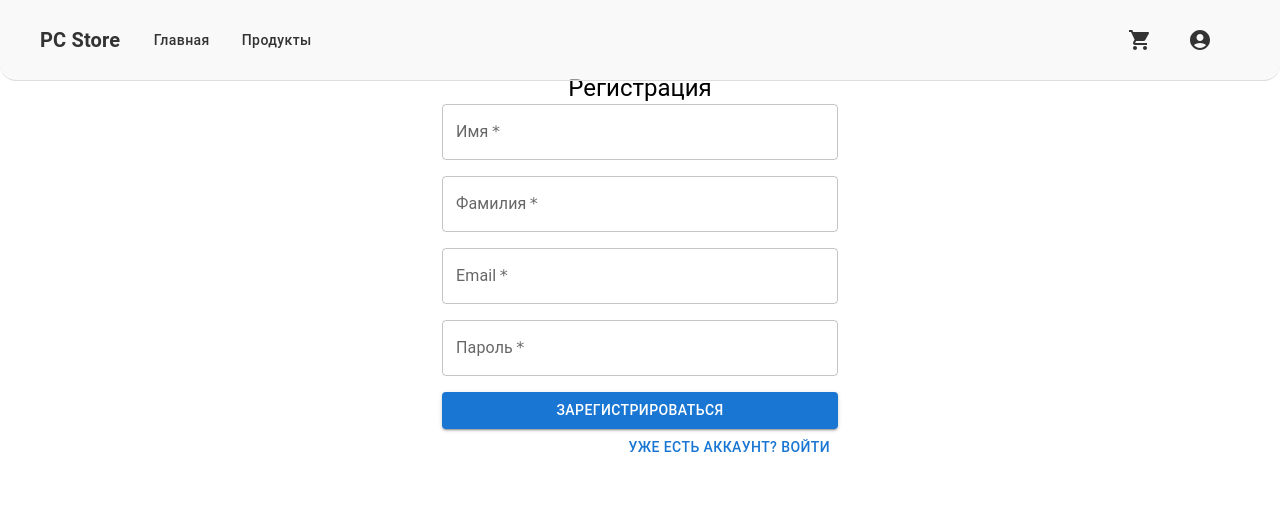
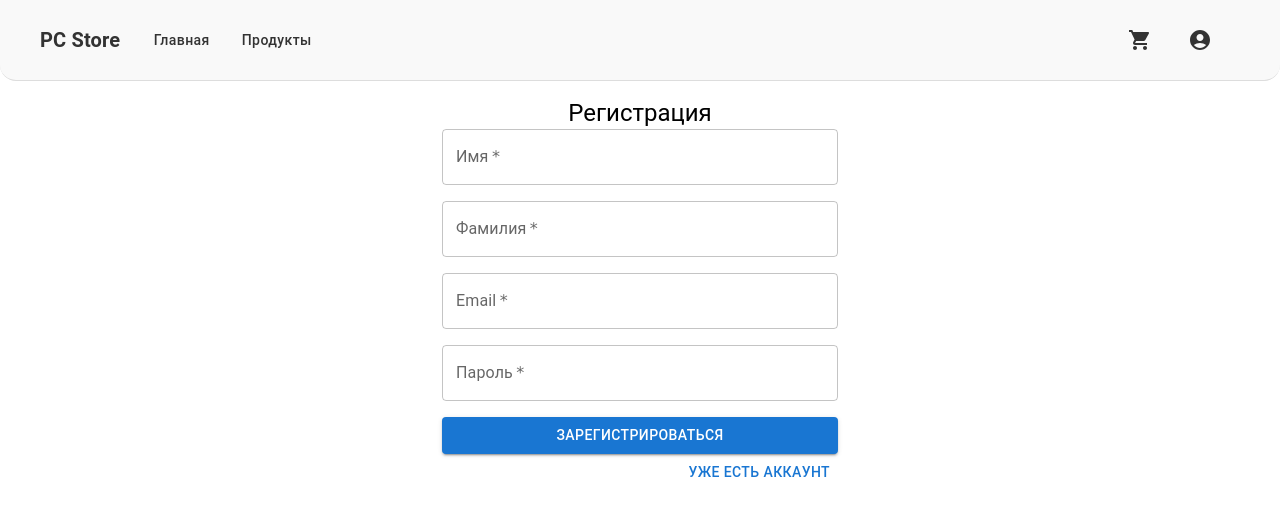
Before and after one commit to 5Cord/fakeStore, a React (Vite) app: page /register in a window 1280 px wide. Shown: the top 516 px of the page. Built offline with nearby package versions, Linux system fonts and the light colour scheme.

Commit message:
Css edits

```diff
--- /dev/null
+++ b/src/pages/Authentication/Auth.module.css
@@ -0,0 +1,3 @@
+.container{
+    margin-top: 2%;
+}
--- a/src/pages/Authentication/Login.jsx
+++ b/src/pages/Authentication/Login.jsx
@@ -2,6 +2,7 @@
 import React, { useState } from 'react';
 import { Container, TextField, Button, Typography, Grid } from '@mui/material';
 import { useAuth } from '../../AuthContext'; // Импортируйте useAuth
+import cl from './Auth.module.css';
 
 export default function Login() {
     const { login } = useAuth(); // Получите функцию login из контекста
@@ -36,7 +37,7 @@ export default function Login() {
     };
 
     return (
-        <Container component="main" maxWidth="xs">
+        <Container className={cl.container} component="main" maxWidth="xs">
             <Typography variant="h5" align="center">Авторизация</Typography>
             <form onSubmit={handleSubmit}>
                 <Grid container spacing={2}>
@@ -75,7 +76,7 @@ export default function Login() {
             </form>
             <Grid container justifyContent="flex-end">
                 <Grid item>
-                    <Button href="/register">Нет аккаунта? Зарегистрироваться</Button>
+                    <Button href="/register">Нет аккаунта</Button>
                 </Grid>
             </Grid>
         </Container>
--- a/src/pages/Authentication/Register.jsx
+++ b/src/pages/Authentication/Register.jsx
@@ -2,6 +2,7 @@
 import React, { useState } from 'react';
 import { Container, TextField, Button, Typography, Grid } from '@mui/material';
 import { useAuth } from '../../AuthContext'; // Импортируйте useAuth
+import cl from './Auth.module.css';
 
 export default function Register() {
     const { login } = useAuth(); // Получите функцию login из контекста
@@ -52,7 +53,7 @@ export default function Register() {
     };
 
     return (
-        <Container component="main" maxWidth="xs">
+        <Container className={cl.container} component="main" maxWidth="xs">
             <Typography variant="h5" align="center">Регистрация</Typography>
             <form onSubmit={handleSubmit}>
                 <Grid container spacing={2}>
@@ -112,7 +113,7 @@ export default function Register() {
             </form>
             <Grid container justifyContent="flex-end">
                 <Grid item>
-                    <Button href="/login">Уже есть аккаунт? Войти</Button>
+                    <Button href="/login">Уже есть аккаунт</Button>
                 </Grid>
             </Grid>
         </Container>
```
